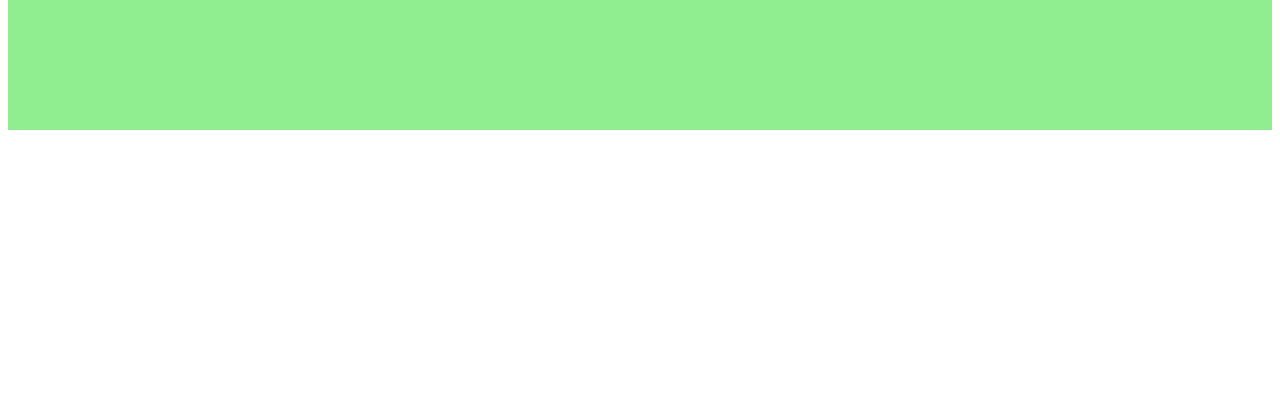
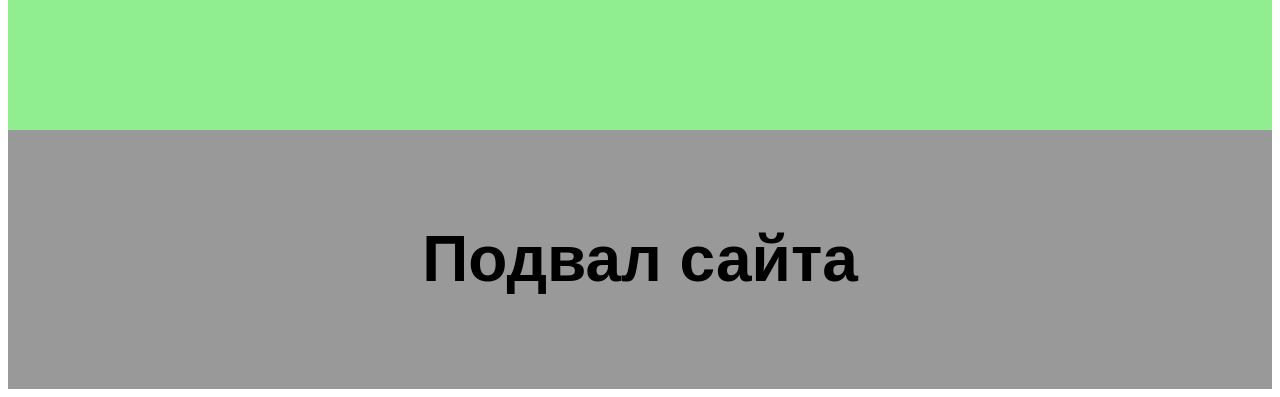
Before and after one commit to Vit-aly/intensive-day-1, a plain HTML site: page index.html in a window 1280 px wide. Shown: the part 527-924 px from the top of the page. Before the commit the page ends 800 px from the top, so only its background shows below. Drawn offline with Linux system fonts and the light colour scheme.

Commit message:
Footer ready

```diff
--- a/index.html
+++ b/index.html
@@ -19,5 +19,10 @@
     </h1>
 </main>
 
+<footer class="footer">
+    <h1>
+        Подвал сайта
+    </h1>
+</footer>
 </body>
 </html>
--- a/main.css
+++ b/main.css
@@ -13,6 +13,12 @@
     color: #fff;
     font-family: sans-serif;
     text-align: center;
+}
 
-
+.footer {
+    padding: 50px 100px;
+    text-align: center;
+    background: #999;
+    font-size: 32px;
+    font-family: sans-serif;
 }
```
